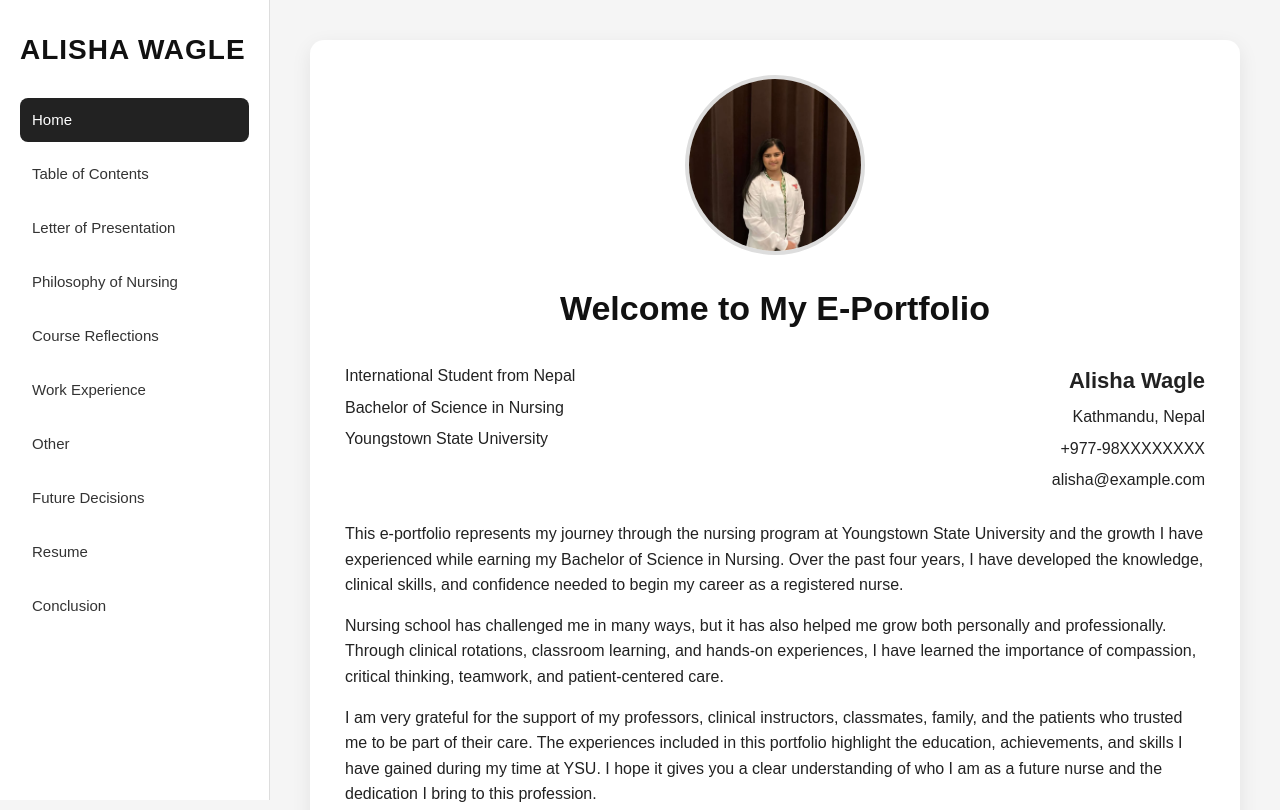
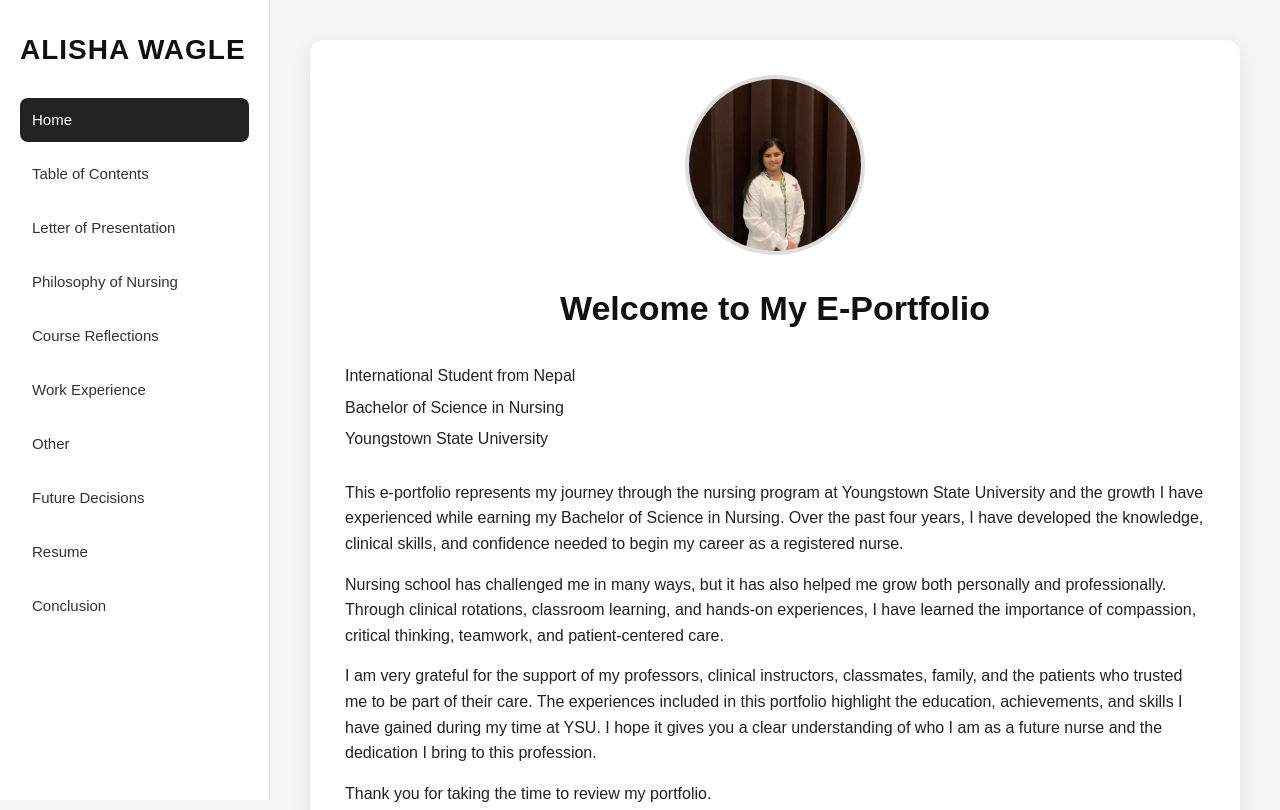
Before and after one commit to alishawagle/alishawagle.github.io, a plain HTML site: page index.html in a window 1280 px wide. Shown: the top 810 px of the page. Drawn offline with Linux system fonts and the light colour scheme.

Commit message:
Update index.html

```diff
--- a/index.html
+++ b/index.html
@@ -225,13 +225,6 @@
     <p>International Student from Nepal</p>
     <p>Bachelor of Science in Nursing</p>
     <p>Youngstown State University</p>
-  </div>
-
-  <div style="text-align:right;">
-    <p style="font-size: 22px; font-weight: 700;">Alisha Wagle</p>
-    <p>Kathmandu, Nepal</p>
-    <p>+977-98XXXXXXXX</p>
-    <p>alisha@example.com</p>
   </div>
 
 </div>
```
